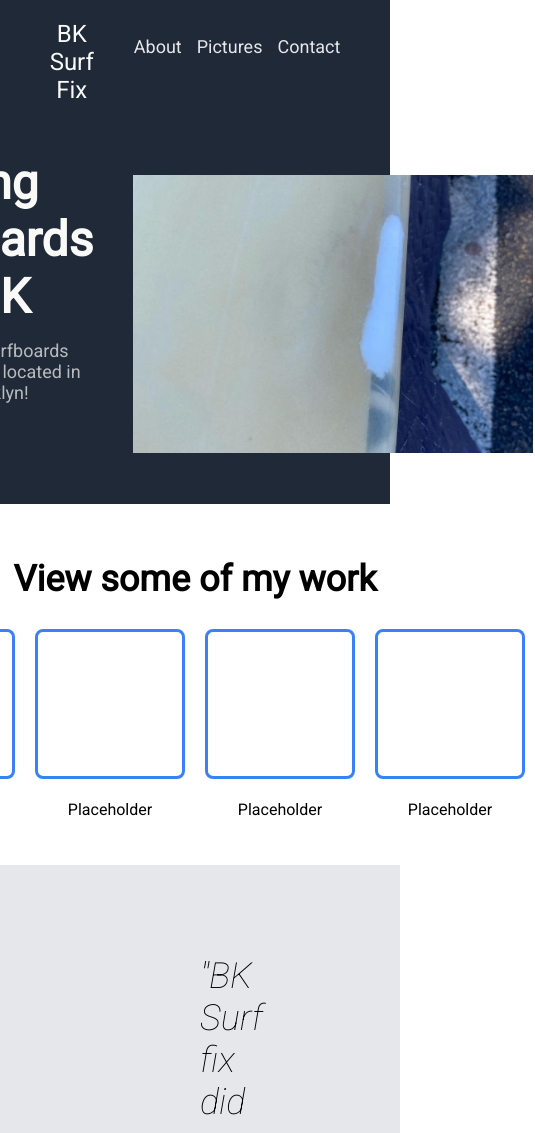
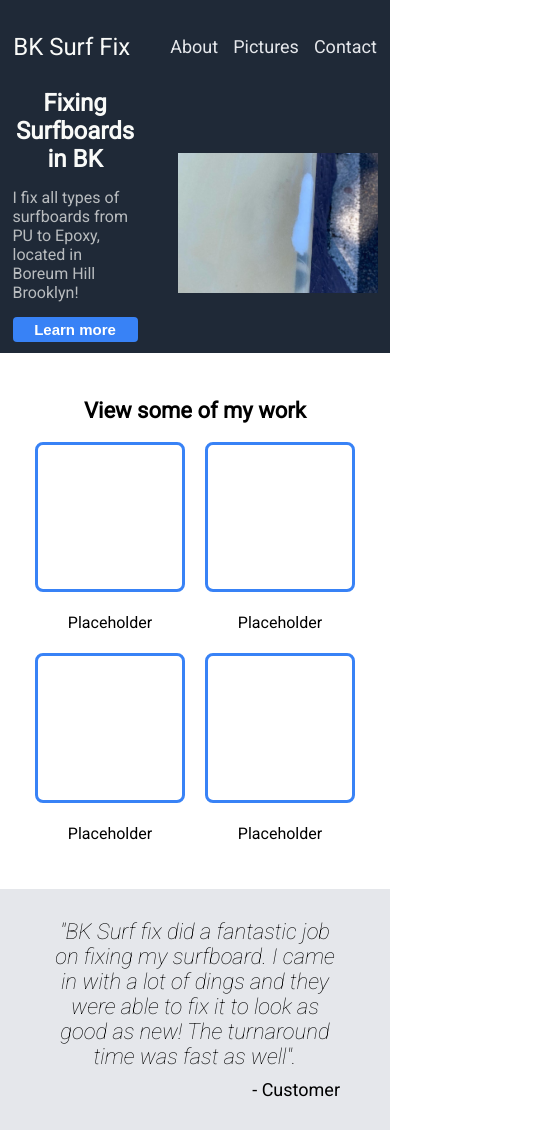
Before and after one commit to RomanFisc/landing-page, a plain HTML site: page index.html in a window 390 px wide. Shown: the top 1133 px of the page, 535 px wide, since content can reach past the window. Drawn offline with Linux system fonts and the light colour scheme.

Commit message:
adding some light responsiveness

```diff
--- a/style.css
+++ b/style.css
@@ -163,3 +163,58 @@ body {
 }
 
 /* Sign up section */
+
+
+@media (max-width: 800px) {
+    .logo {
+        flex-shrink: 0;
+    }
+
+    .hero-section {
+        padding: 30px;
+    }
+
+    .hero-contain {
+        display: flex;
+    }
+
+    .hero-text {
+        font-size: 24px;
+    }
+
+    .hero-subtext {
+        font-size: 16px;
+
+    }
+
+    #ding_image {
+        width: 200px;
+        height: auto;
+        flex: 1;
+    }
+
+    .sign-up {
+        font-size: 15px;
+        padding: 4px;
+    }
+
+    .info-tag {
+        font-size: 22px;
+    }
+
+    .img-content {
+        flex-wrap: wrap;
+    }
+
+    .quote-section {
+        padding: 30px 50px 30px;
+    }
+
+    .quote {
+        font-size: 22px;
+    }
+
+    .person {
+        font-size: 18px
+    }
+}
```
